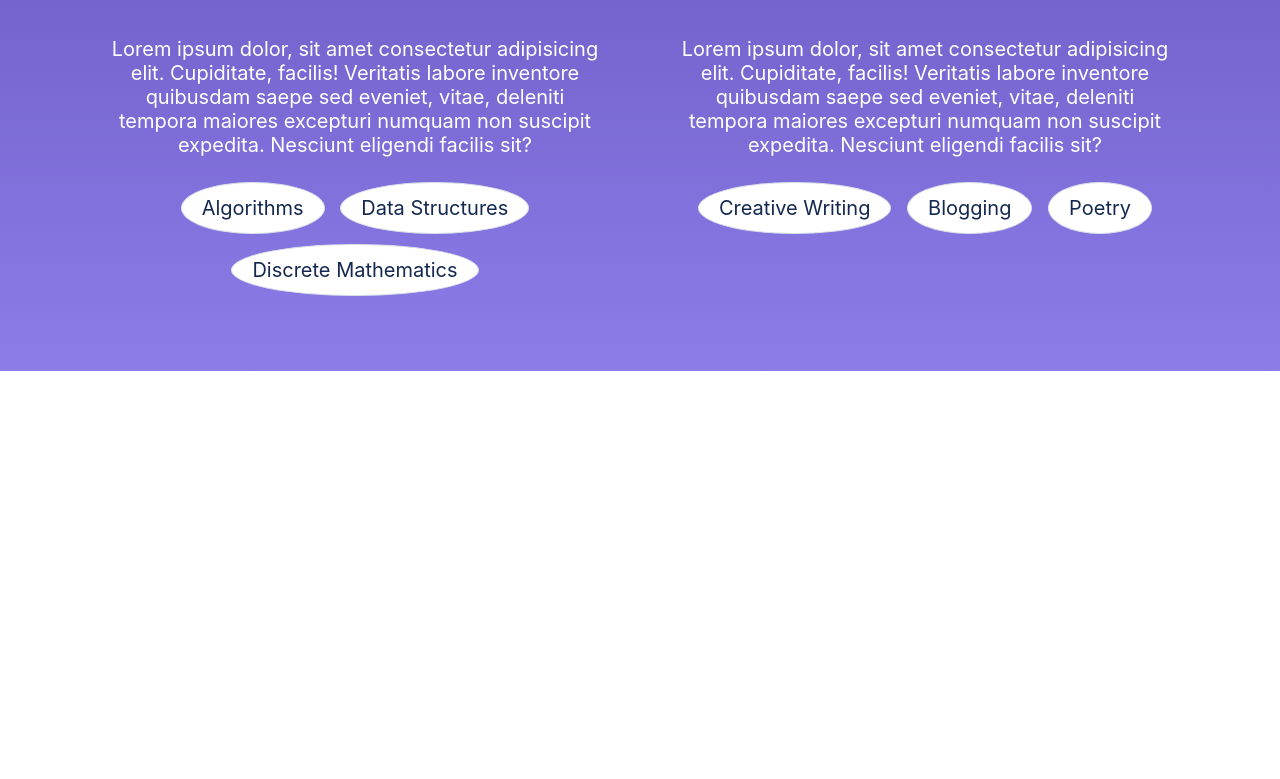
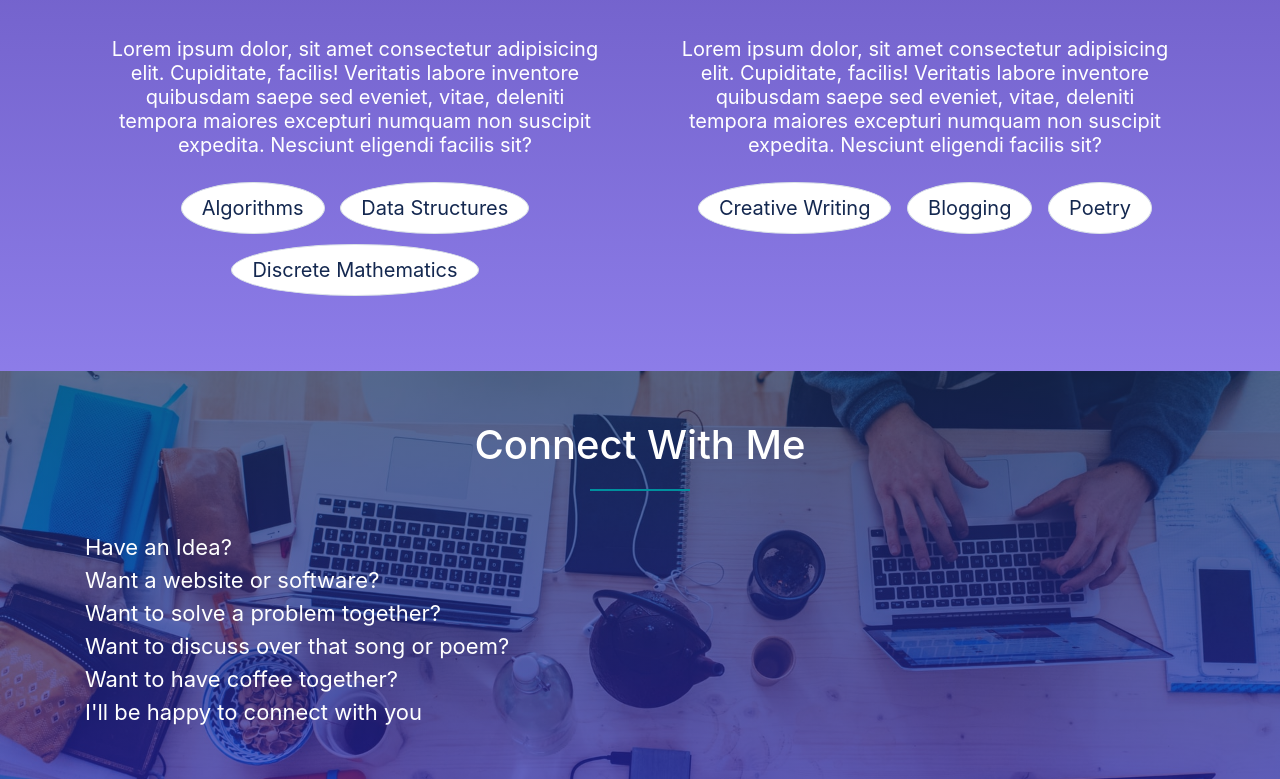
Before and after one commit to anirudh-kac/anirudh-kac.github.io, a plain HTML site: page index.html in a window 1280 px wide. Shown: the part 2752-3531 px from the top of the page. Before the commit the page ends 3123 px from the top, so only its background shows below. Drawn offline with Linux system fonts and the light colour scheme.

Commit message:
connect section

```diff
--- a/css/styles.css
+++ b/css/styles.css
@@ -154,3 +154,21 @@ h2:after{
     padding: 10px 20px;
     margin: 5px;
 }
+
+.connect-section{
+    background-image:linear-gradient(rgba(4, 25, 82, 0.63),rgba(20, 17, 167, 0.61)), url(../img/group.jpg);
+    background-size: cover;
+    background-position: centre;
+}
+
+.connect-head{
+    color: white;
+    text-align: center;
+}
+
+.connect-text{
+    color: white;
+    font-size: 110%;
+    font-family: -apple-system, BlinkMacSystemFont, 'Segoe UI', Roboto, Oxygen, Ubuntu, Cantarell, 'Open Sans', 'Helvetica Neue', sans-serif;
+
+}
--- a/index.html
+++ b/index.html
@@ -138,15 +138,42 @@
         </div>
       </div>
       </div>
-
-
-
-
   </div>
-
-
 </div>
     </div>
+  </section>
+
+  <!-- what i do section ends -->
+
+  <section class="connect-section" id="connect">
+    <div class="container">
+      <div class="row">
+        <div class="connect-head col col-12">
+          <h2> Connect With Me</h2>
+        </div>
+      </div>
+
+      <div class="row class=">
+        <div class="col-lg-6 col-sm-12">
+          <p class="connect-text">
+            Have an Idea?
+            <br>
+            Want a website or software?
+            <br>
+            Want to solve a problem together?
+            <br>
+            Want to discuss over that song or poem?
+            <br>
+            Want to have coffee together?
+            <br>
+            I'll be happy to connect with you
+          </p>
+
+        </div>
+      </div>
+
+    </div>
+
   </section>
 </body>
 <script src = "js/vendor/bootstrap.bundle.js"></script>
```
